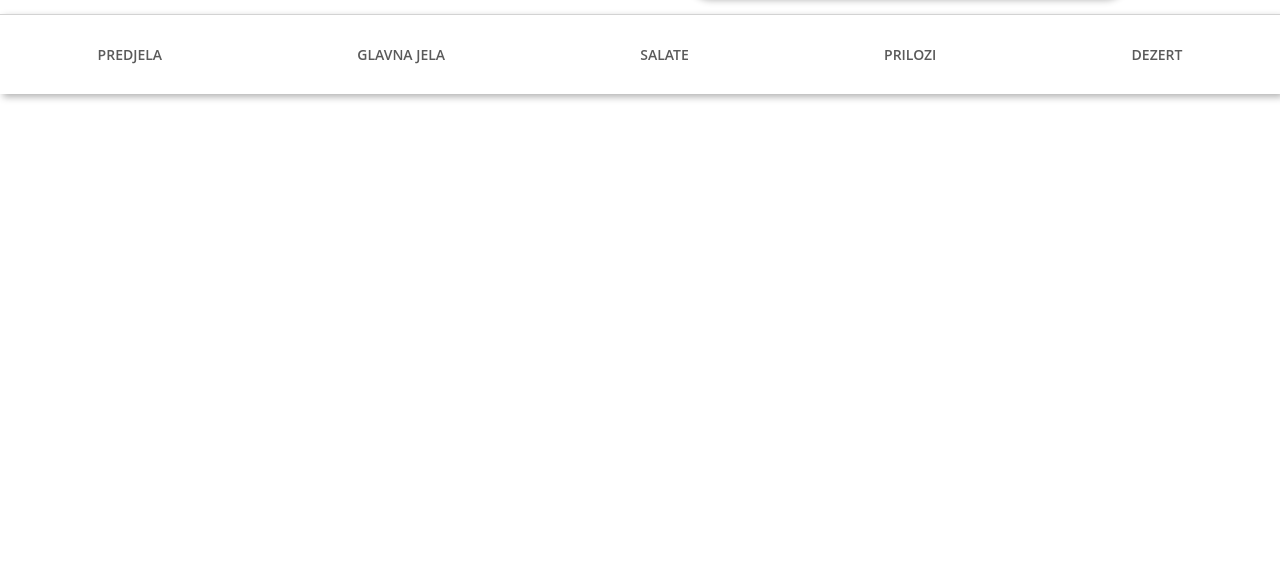
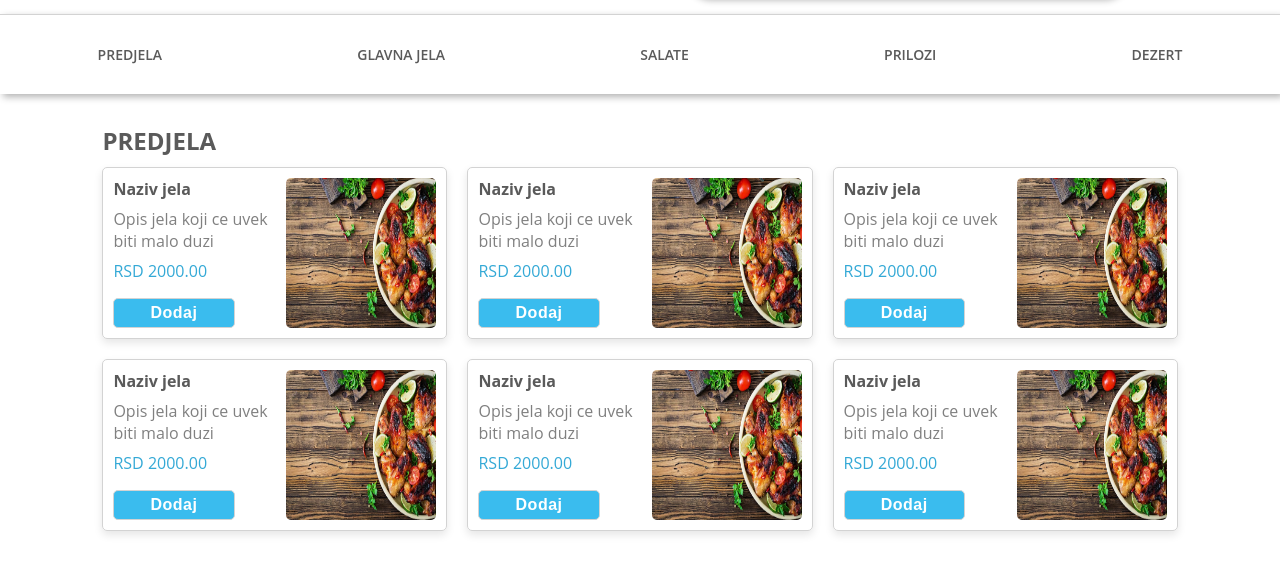
Before and after one commit to VasilijeFlask/delivery, a website: page public/menu.html in a window 1280 px wide. Shown: the part 66-640 px from the top of the page. Drawn offline with Linux system fonts and the light colour scheme; a web font is replaced by a local one.

Commit message:
Added grid layout to the menu page

```diff
--- a/public/menu.html
+++ b/public/menu.html
@@ -27,5 +27,82 @@
         <a href="#" class="menu-class">PRILOZI</a>
         <a href="#" class="menu-class">DEZERT</a>
     </div>
+    <div class="menu">
+        <div class="predjela">
+            <h2>PREDJELA</h2>
+            <div class="grid-container">
+                <div class="grid-item">
+                    <div class="food">
+                        <div class="food-info">
+                            <h3>Naziv jela</h3>
+                            <div class="desc">Opis jela koji ce uvek biti malo duzi</div>
+                            <div class="price">RSD 2000.00</div>
+                        </div>
+                        <button class="add-item">Dodaj</button>
+                    </div>
+                    <img src="images/img2.jpg" alt="img2">
+                </div>
+                <div class="grid-item">
+                    <div class="food">
+                        <div class="food-info">
+                            <h3>Naziv jela</h3>
+                            <div class="desc">Opis jela koji ce uvek biti malo duzi</div>
+                            <div class="price">RSD 2000.00</div>
+                        </div>
+                        <button class="add-item">Dodaj</button>
+                    </div>
+                    <img src="images/img2.jpg" alt="img2">
+                </div>
+                <div class="grid-item">
+                    <div class="food">
+                        <div class="food-info">
+                            <h3>Naziv jela</h3>
+                            <div class="desc">Opis jela koji ce uvek biti malo duzi</div>
+                            <div class="price">RSD 2000.00</div>
+                        </div>
+                        <button class="add-item">Dodaj</button>
+                    </div>
+                    <img src="images/img2.jpg" alt="img2">
+                </div>
+                <div class="grid-item">
+                    <div class="food">
+                        <div class="food-info">
+                            <h3>Naziv jela</h3>
+                            <div class="desc">Opis jela koji ce uvek biti malo duzi</div>
+                            <div class="price">RSD 2000.00</div>
+                        </div>
+                        <button class="add-item">Dodaj</button>
+                    </div>
+                    <img src="images/img2.jpg" alt="img2">
+                </div>
+                <div class="grid-item">
+                    <div class="food">
+                        <div class="food-info">
+                            <h3>Naziv jela</h3>
+                            <div class="desc">Opis jela koji ce uvek biti malo duzi</div>
+                            <div class="price">RSD 2000.00</div>
+                        </div>
+                        <button class="add-item">Dodaj</button>
+                    </div>
+                    <img src="images/img2.jpg" alt="img2">
+                </div>
+                <div class="grid-item">
+                    <div class="food">
+                        <div class="food-info">
+                            <h3>Naziv jela</h3>
+                            <div class="desc">Opis jela koji ce uvek biti malo duzi</div>
+                            <div class="price">RSD 2000.00</div>
+                        </div>
+                        <button class="add-item">Dodaj</button>
+                    </div>
+                    <img src="images/img2.jpg" alt="img2">
+                </div>
+            </div>
+        </div>
+        <div class="glavna-jela"></div>
+        <div class="salate"></div>
+        <div class="prilozi"></div>
+        <div class="dezert"></div>
+    </div>
 </body>
 </html>
--- a/public/styles/menu.css
+++ b/public/styles/menu.css
@@ -80,5 +80,76 @@ header .logo-wicon {
 .menu-nav a:focus {
     background-color: #ebf8fd;
     color:#3ABCEE
+}
 
+.menu {
+    width: 84%;
+    margin: auto;
+    color: #5A5A5A;
+    padding-top: 30px;
 }
+
+.grid-container {
+    display: grid;
+    grid-template-columns: repeat(3, 1fr);
+    gap: 20px;
+    padding-top: 10px;
+}
+
+.grid-item {
+    border: 1px solid #D3D3D3;
+    box-shadow: 0 4px 8px rgba(0, 0, 0, 0.1);
+    transition: scale 0.3s ease;
+    border-radius: 5px;
+    display: flex;
+    justify-content: space-between;
+    padding: 10px;
+    cursor: default;
+}
+.grid-item:hover {
+    scale: 1.03;
+}
+
+.grid-item img {
+    height: 150px;
+    width: 150px;
+    border-radius: 5px;
+}
+
+.food {
+    display: flex;
+    flex-direction: column;
+    justify-content: space-between;
+}
+
+.add-item {
+    border-radius: 5px;
+    outline: none;
+    border: 1px solid #D3D3D3;
+    color: white;
+    background-color: #3ABCEE;
+    cursor: pointer;
+    font-weight: 600;
+    font-size: 16px;
+    letter-spacing: 0.5px;
+    height: 30px;
+    width: 70%;
+}
+
+.food-info {
+    display: flex;
+    flex-direction: column;
+}
+
+.food-info .desc {
+    padding: 8px 0px;
+    color: #808080;
+}
+
+.food-info h3 {
+    font-size: 16px;
+}
+
+.food-info .price {
+    color:#34a9d6;
+}
```
Also changed, not shown: public/images/img2.jpg (added).
